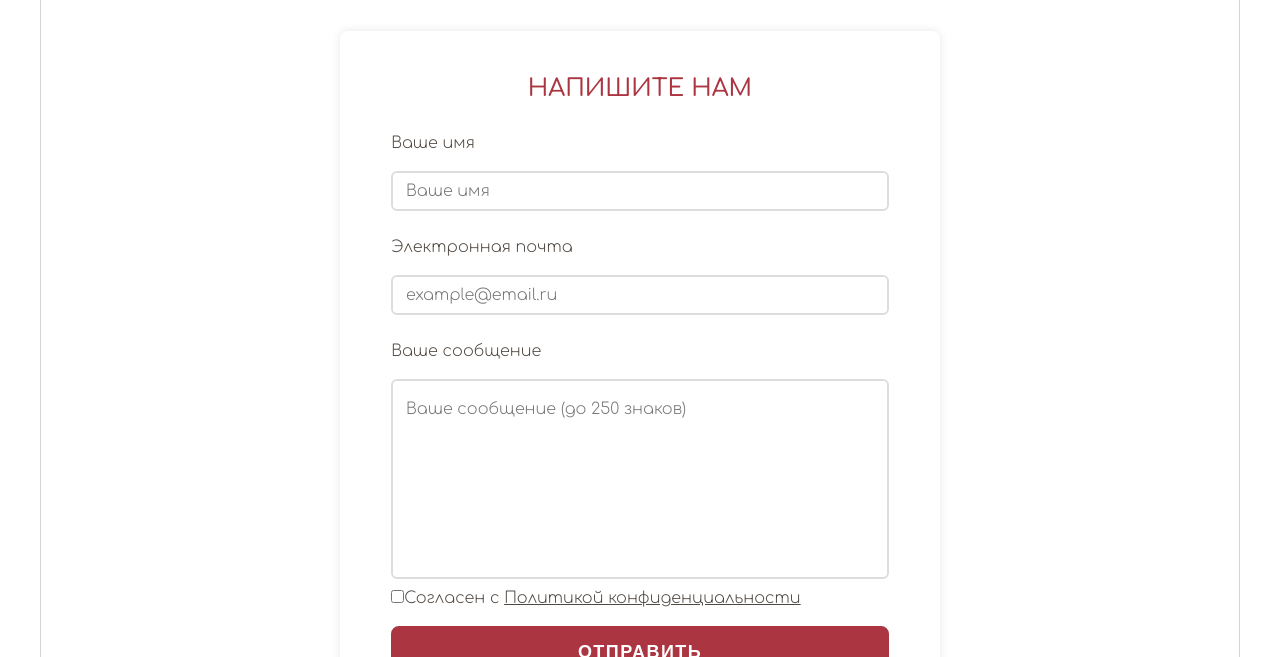
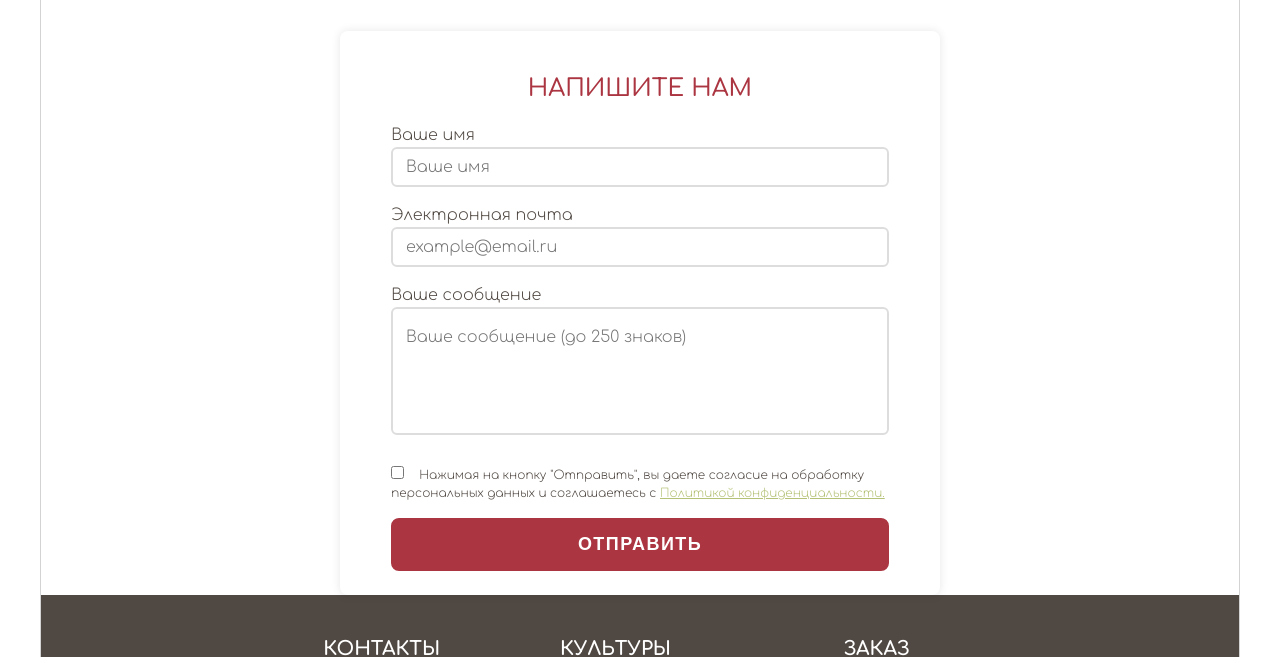
Before and after one commit to Yuthala/Green-Pato-website, a React (Create React App) app: page / in a window 1280 px wide. Shown: the part 3800-4457 px from the top of the page. Built offline with nearby package versions, Linux system fonts and the light colour scheme; a web font is replaced by a local one.

Commit message:
ContactForm styles

```diff
--- a/package.json
+++ b/package.json
@@ -9,6 +9,7 @@
     "@testing-library/user-event": "^13.5.0",
     "react": "^18.2.0",
     "react-dom": "^18.2.0",
+    "react-hook-form": "^7.54.2",
     "react-mailto.js": "^3.0.3",
     "react-router-dom": "^6.22.3",
     "react-router-hash-link": "^2.4.3",
--- a/src/App.css
+++ b/src/App.css
@@ -42,6 +42,7 @@
 5. Добавить раздел отзывов
 6. Добавить раздел "наш магазин на озон"
 7. Внести green pato в Яндекс Бизнес
+8. Добавить капчу на формы
 */
 
 :root {
--- a/src/components/ContactForm.css
+++ b/src/components/ContactForm.css
@@ -9,11 +9,11 @@ form {
 	width: 100%;
 	padding: 3vh 4vw;
 	border-radius: 8px;
-	box-shadow: 0 0 10px rgba(0, 0 , 0, .1)
+	box-shadow: 0 0 10px rgba(0, 0 , 0, .1);
 }
 
 .input-box {
-	margin-top: 3vh;
+	margin-top: 2vh;
 }
 .input-box .field {
 	width: 100%;
@@ -24,12 +24,23 @@ form {
 	border-radius: 6px;
 	padding: 2vh 1vw;
 	font-size: 1em;
-	margin-top: 2vh;
+	margin-top: 0;
 }
 
 .input-box .field.mess {
-	height: 25vh;
+	height: 16vh;
 	resize: none;
+}
+
+input.input-check {
+	margin: 3vh 15px 0 0;
+}
+a.input-p {
+	color: var(--background);
+}
+
+.checkbox {
+	font-size: 12px;
 }
 
 form button {
--- a/src/components/ContactForm.jsx
+++ b/src/components/ContactForm.jsx
@@ -28,7 +28,7 @@ function ContactForm() {
 
 	// Валидация инпутов
 	const validationRules = {
-		name: !!state.name && state.name.match(/^ *$/) === null,
+		name: !!state.name && state.name.match(/^ *$/) === null && state.message.length < 20,
 		email: isValidEmail(state.email),
 		message: !!state.message
 			&& state.message.length < 250
@@ -119,14 +119,16 @@ function ContactForm() {
 				</textarea>
 			</div>
 
-			<label>
-                <input
-                    type="checkbox"
-                    name="termsAndConditions"
-                    onChange={update}
-                    required/>
-                Согласен с <a href="#">Политикой конфиденциальности</a>
-            </label>
+            <div className="checkbox">
+				<input
+					type="checkbox"
+					name="termsAndConditions"
+					className="input-check"
+					onChange={update}
+					required/>
+				Нажимая на кнопку "Отправить", вы даете согласие на обработку персональных данных и соглашаетесь с <a href="#" className="input-p">Политикой конфиденциальности.</a>
+			</div>
+
 			<input type="hidden" name="subject" value="Форма с сайта Green Pato/index page"/>
 
 			<Button
```
Also changed, not shown: 1 other file (tests, documents, lock files or other folders).
